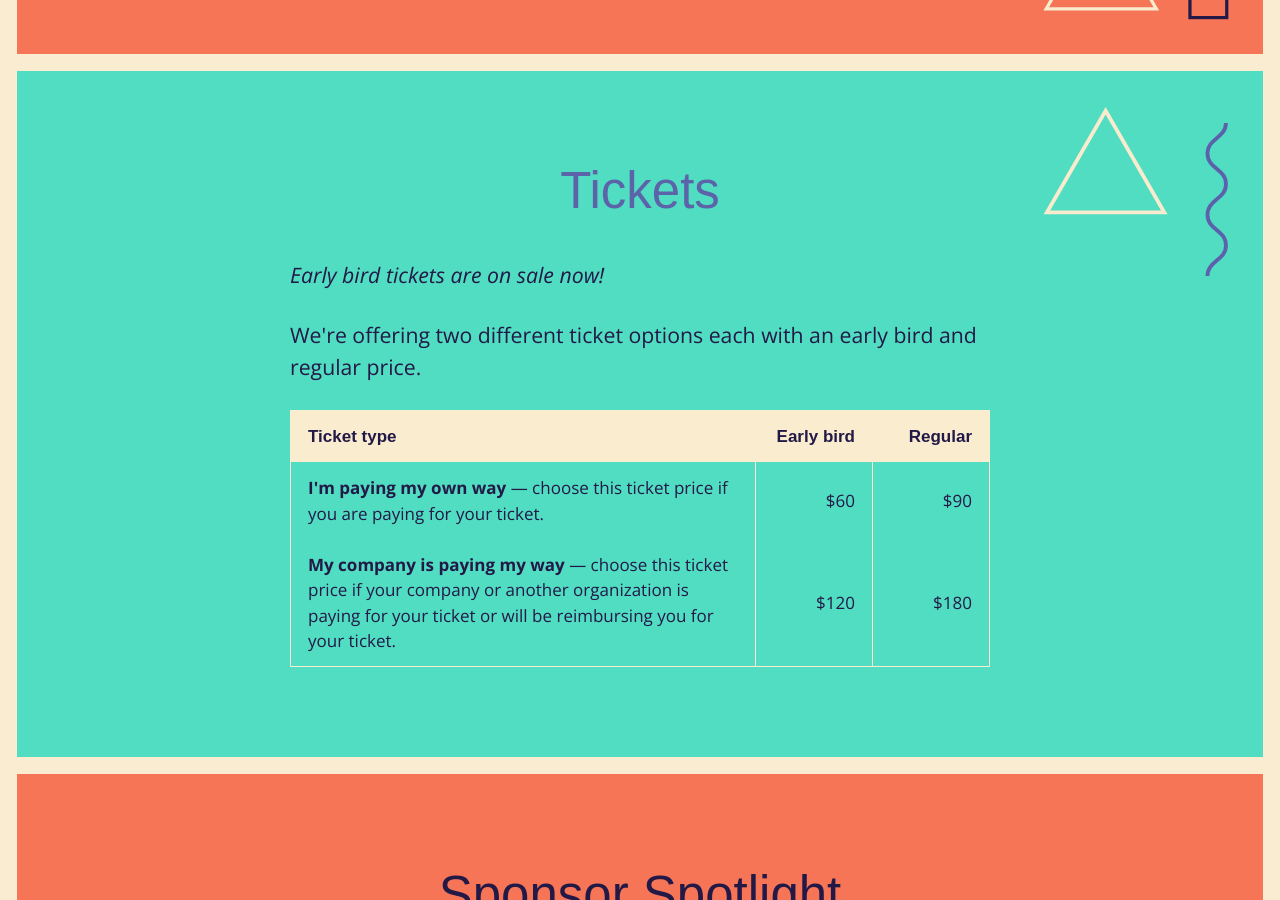
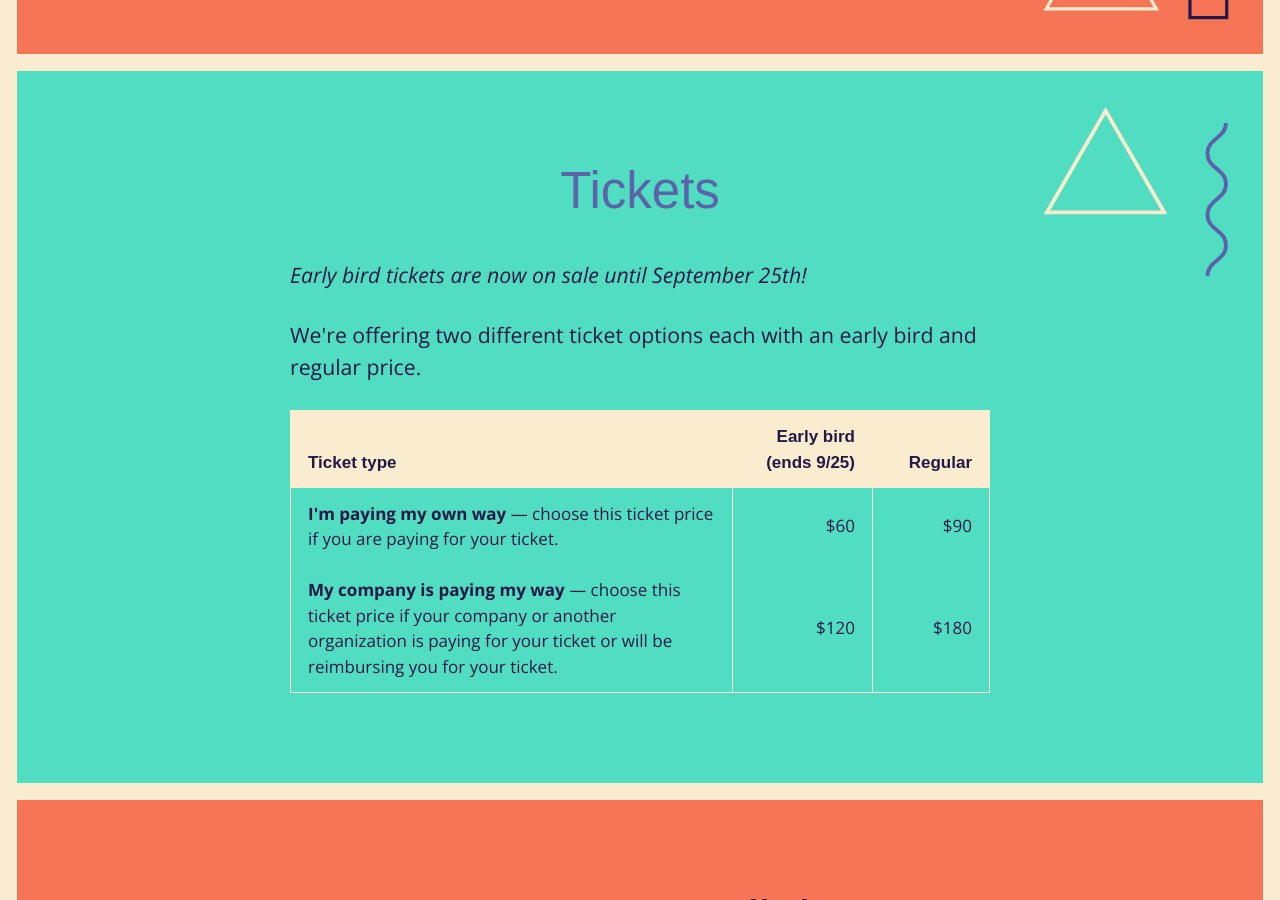
Before and after one commit to elaconf/elaconf.github.io, a Jekyll site: the page built from index.html, in a window 1280 px wide and 900 px high, scrolled down 4929 px. Built offline with Jekyll 4.4.1, drawn with Linux system fonts in a browser that asks for light colours; some web fonts are replaced; a script that is not in the unit is left out.

Commit message:
adds early bird ticket end date

```diff
--- a/index.html
+++ b/index.html
@@ -80,26 +80,26 @@ layout: default
 <!-- ///////////////////////////////////////////////////// -->
 <section class="section-tickets" id="tickets">
   <h1>Tickets</h1>
-  <p><em>Early bird tickets are on sale now!</em></p>
+  <p><em>Early bird tickets are now on sale until September 25th!</em></p>
   <p><script async src="//widgets.nvite.com/1.0/button.js" data-resource="{{site.nvite}}" data-button-text="Buy ticket"></script></p>
   <p>We're offering two different ticket options each with an early bird and regular price.</p>
   <table>
     <thead>
       <tr>
         <th>Ticket type</th>
-        <th class="text-right">Early bird</th>
+        <th class="text-right">Early bird (ends 9/25)</th>
         <th class="text-right">Regular</th>
       </tr>
     </thead>
     <tbody>
       <tr>
         <td><strong>I'm paying my own way</strong> &mdash; choose this ticket price if you are paying for your ticket.</td>
-        <td class="text-right"><span class="show-mobile">Early bird:</span> $60</td>
+        <td class="text-right"><span class="show-mobile">Early bird (ends 9/25):</span> $60</td>
         <td class="text-right"><span class="show-mobile">Regular:</span> $90</td>
       </tr>
       <tr>
         <td><strong>My company is paying my way</strong> &mdash; choose this ticket price if your company or another organization is paying for your ticket or will be reimbursing you for your ticket.</td>
-        <td class="text-right"><span class="show-mobile">Early bird:</span> $120</td>
+        <td class="text-right"><span class="show-mobile">Early bird (ends 9/25):</span> $120</td>
         <td class="text-right"><span class="show-mobile">Regular:</span> $180</td>
       </tr>
     </tbody>
```
